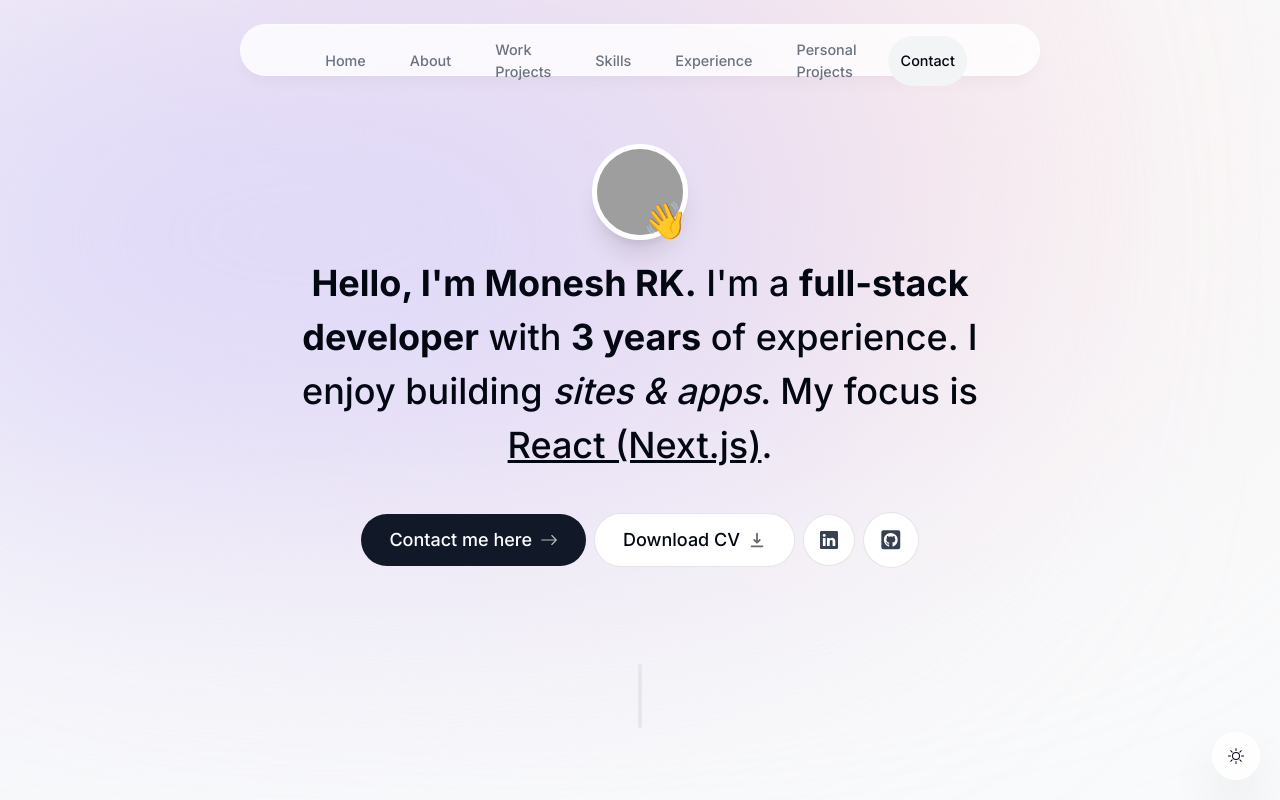
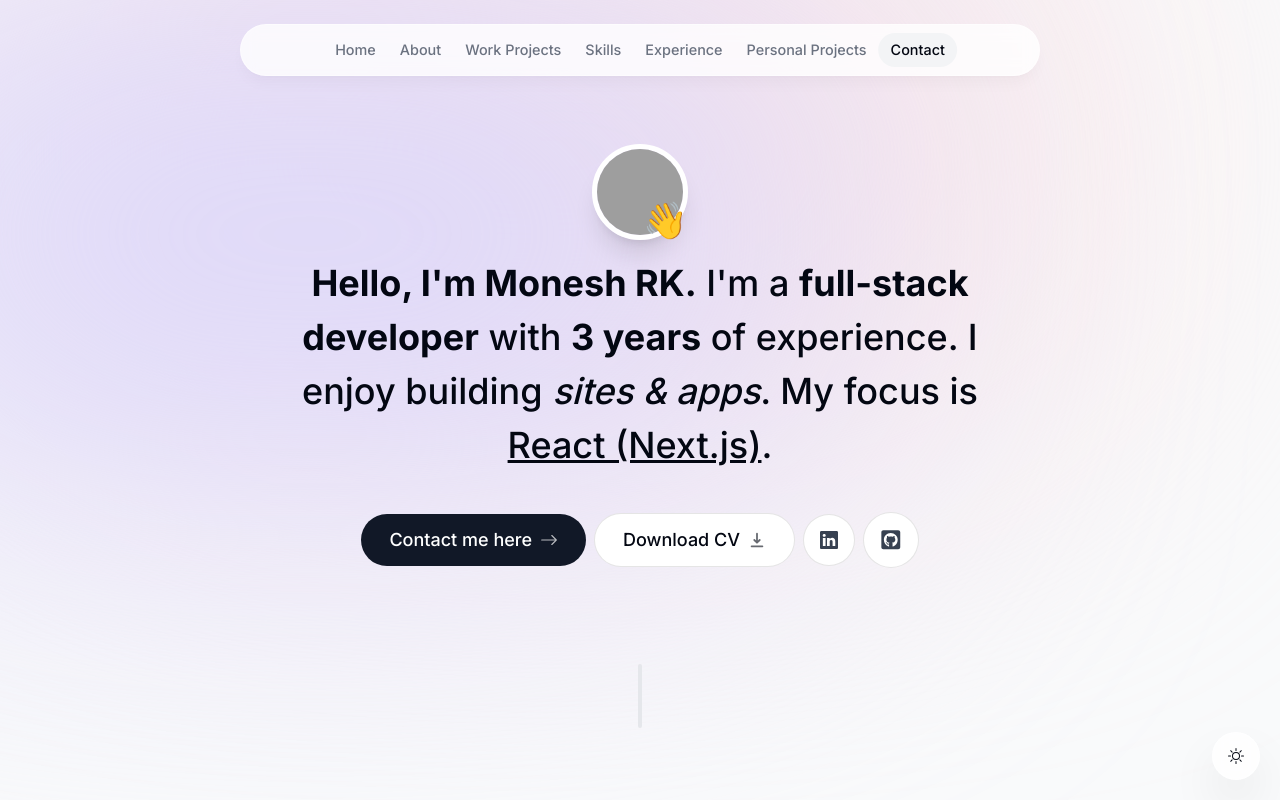
Before and after one commit to moneshkannan/portfolio, a Next.js app: page / in a window 1280 px wide. Shown: the top 800 px of the page. Built offline with nearby package versions, Linux system fonts and the light colour scheme; grey boxes are pictures that could not be loaded.

Commit message:
fixed header

```diff
--- a/components/header.tsx
+++ b/components/header.tsx
@@ -20,7 +20,8 @@ export default function Header() {
       ></motion.div>
 
       <nav className="flex fixed top-[0.15rem] left-1/2 h-12 -translate-x-1/2 py-2 sm:top-[1.7rem] sm:h-[initial] sm:py-0">
-        <ul className="flex w-[22rem] flex-wrap items-center justify-center gap-y-1 text-[0.9rem] font-medium text-gray-500 sm:w-[initial] sm:flex-nowrap sm:gap-5">
+        <ul className="flex w-[22rem] flex-wrap items-center justify-center gap-y-1 text-[0.9rem] font-medium text-gray-500 sm:w-[initial] ">
+          {/* sm:flex-nowrap sm:gap-5 */}
           {links.map((link) => (
             <motion.li
               className="h-3/4 flex items-center justify-center relative"
```
